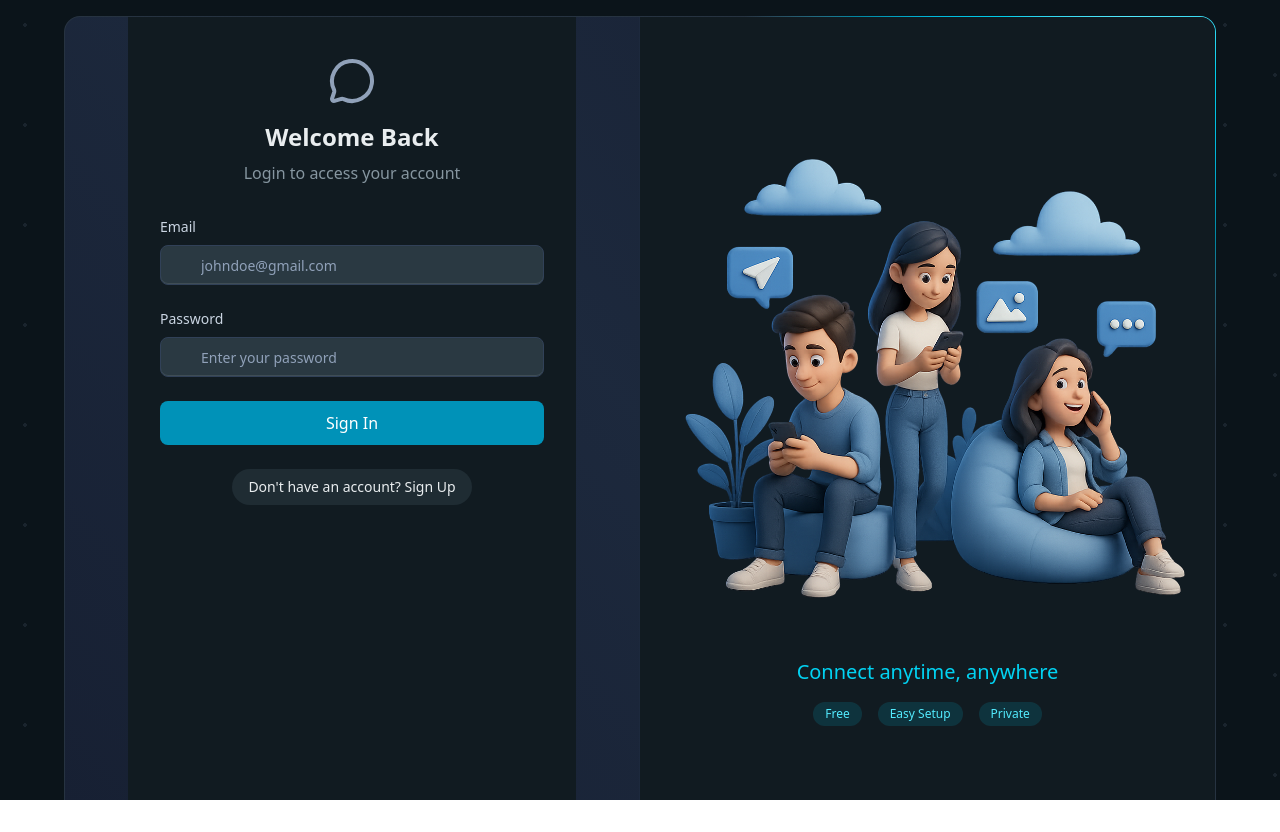
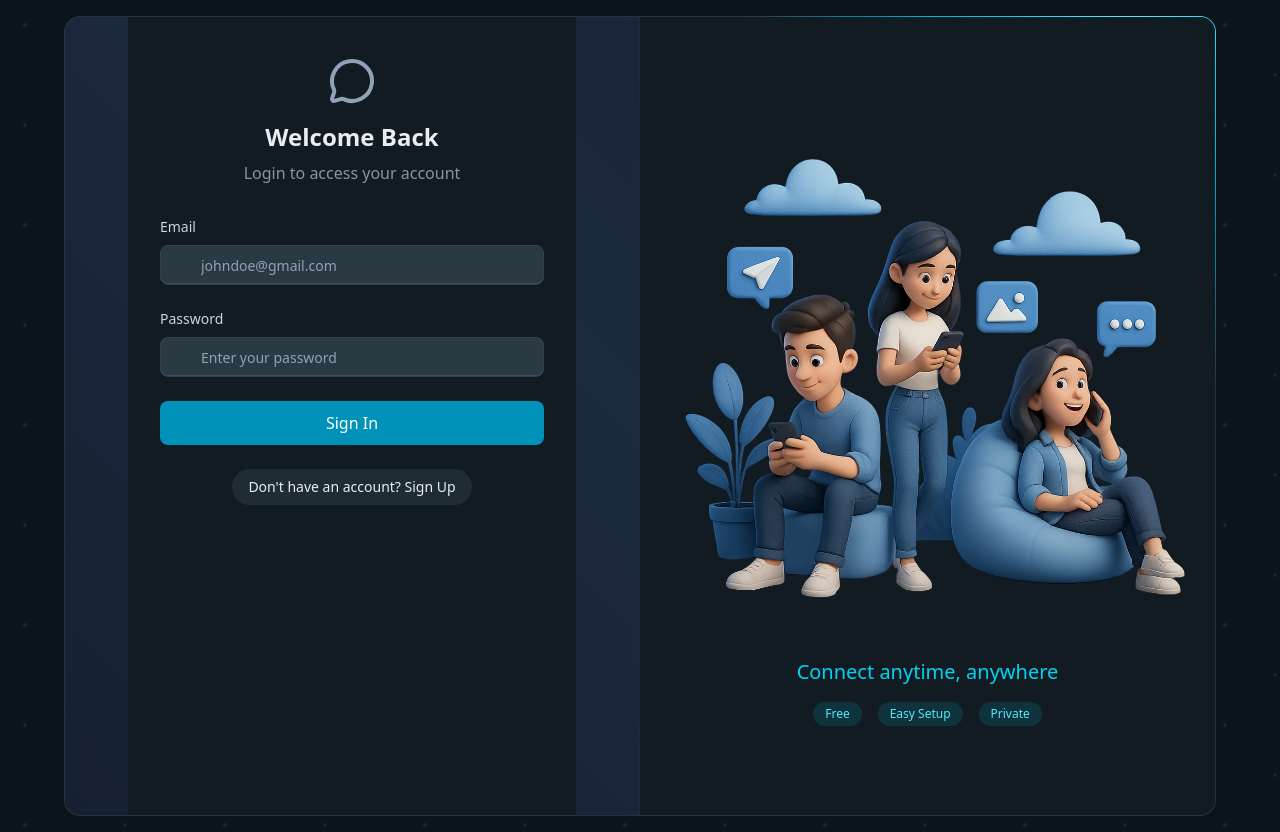
Before and after one commit to WhySeriousKaif/Chatify, a React (Vite) app in the folder frontend/: page /login in a window 1280 px wide. Before the commit the page ends 800 px from the top, so only its background shows below. Built offline with nearby package versions, Linux system fonts and the light colour scheme; no server answers.

Commit message:
Fix scrolling by removing overflow-hidden from main App container

```diff
--- a/frontend/src/App.jsx
+++ b/frontend/src/App.jsx
@@ -18,7 +18,7 @@ function App() {
   }, []);
   if (isCheckingAuth) return <PageLoader />
   return (
-    <div className="h-screen w-screen wa-app wa-wallpaper relative overflow-hidden">
+    <div className="min-h-screen w-screen wa-app wa-wallpaper relative">
       <Routes>
         <Route path="/" element={<LandingPage />} />
         <Route path="/chat" element={authUser ? <ChatPage /> : <Navigate to="/login" />} />
```
